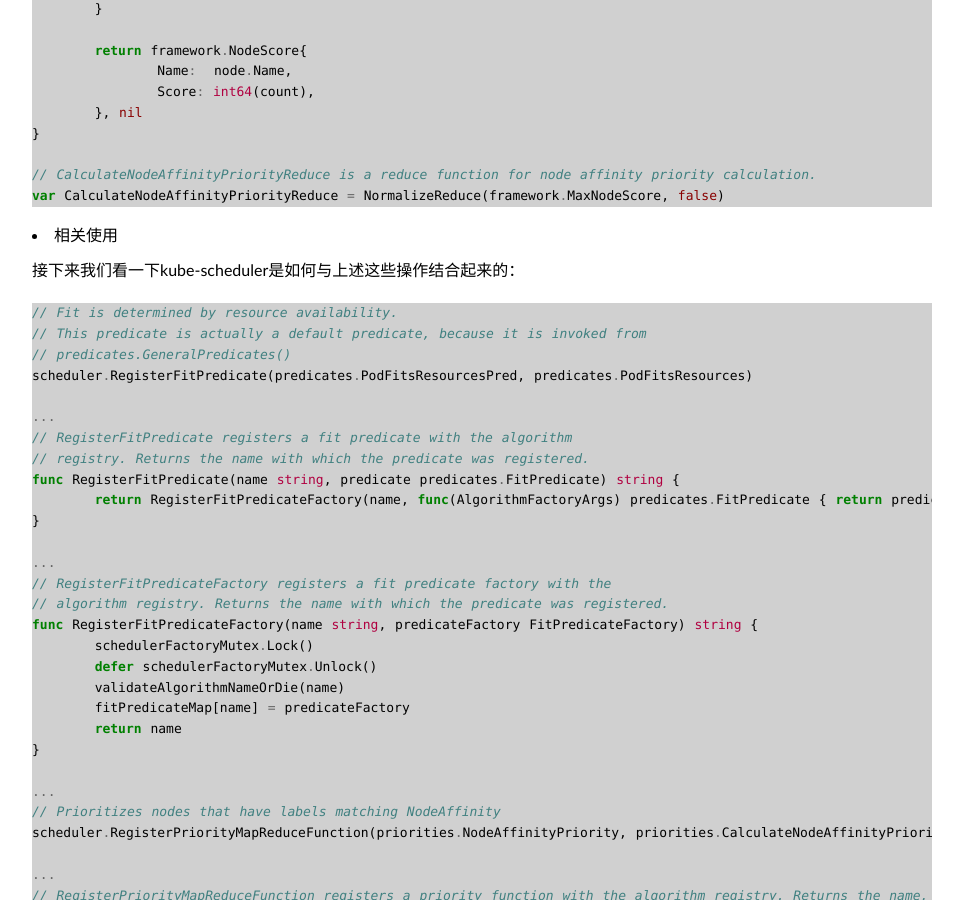
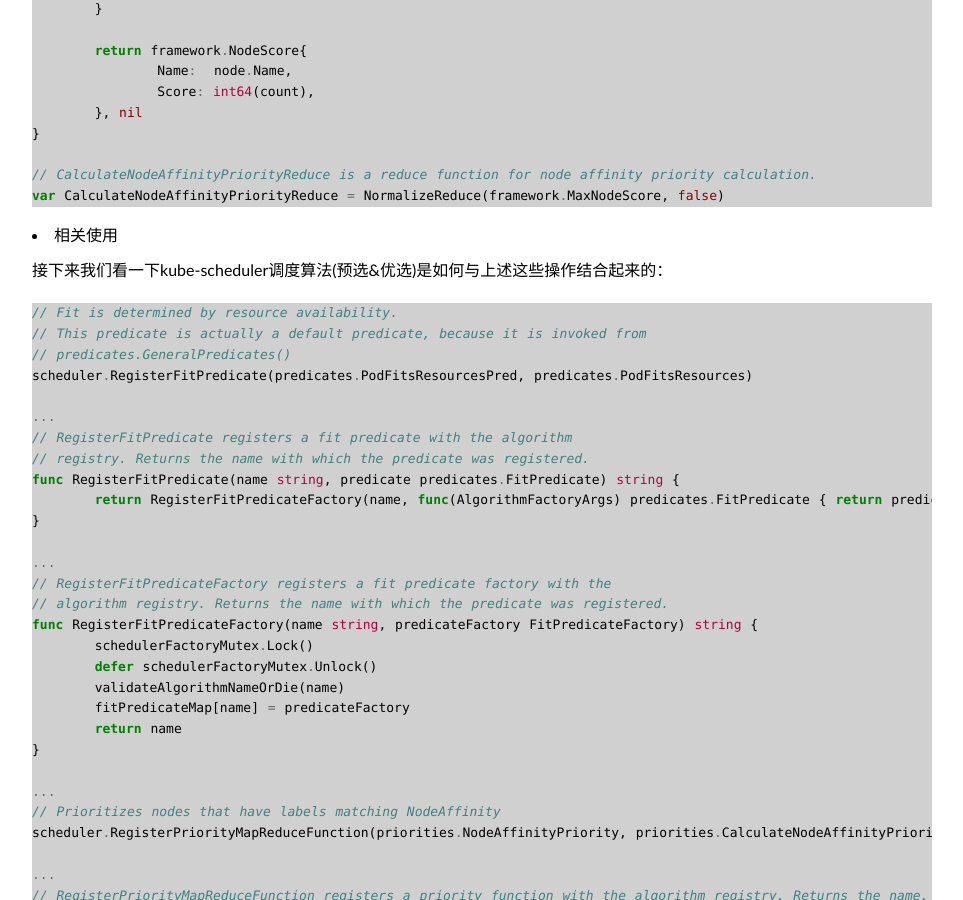
Before and after one commit to duyanghao/duyanghao.github.io, a Jekyll site: the page built from _posts/2020-5-18-scheduler-extend.md, in a window 1280 px wide and 900 px high, scrolled down 4300 px. Shown: the whole window, without its empty margins (158-1121 px from the left). Built offline with Jekyll 4.4.1, drawn with Linux system fonts in a browser that asks for light colours; some web fonts are replaced; comment, search, counter and statistics services are not loaded.

````diff
--- a/_posts/2020-5-18-scheduler-extend.md
+++ b/_posts/2020-5-18-scheduler-extend.md
@@ -229,7 +229,7 @@
 
 * 相关使用
 
-接下来我们看一下kube-scheduler是如何与上述这些操作结合起来的：
+接下来我们看一下kube-scheduler调度算法(预选&优选)是如何与上述这些操作结合起来的：
 
 ```go
 // Fit is determined by resource availability.
````
